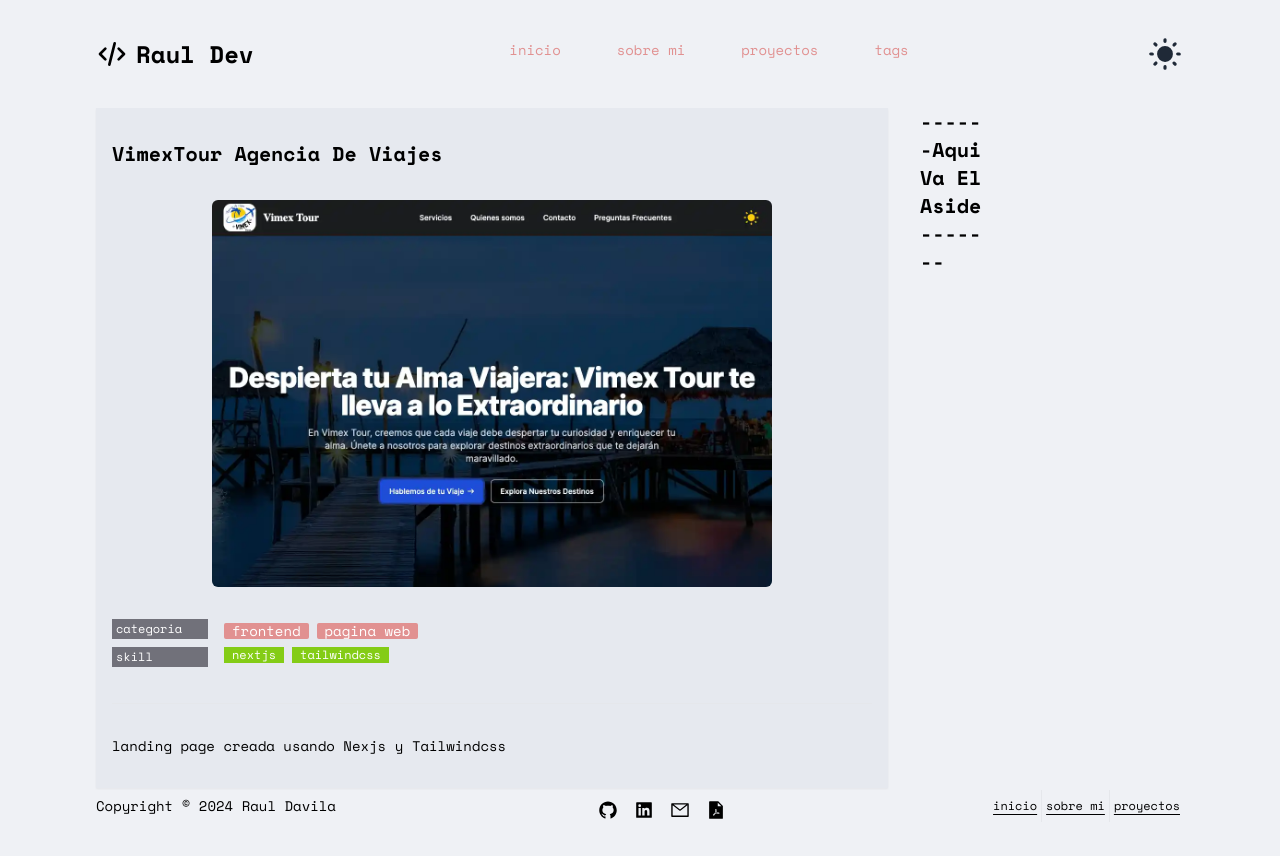
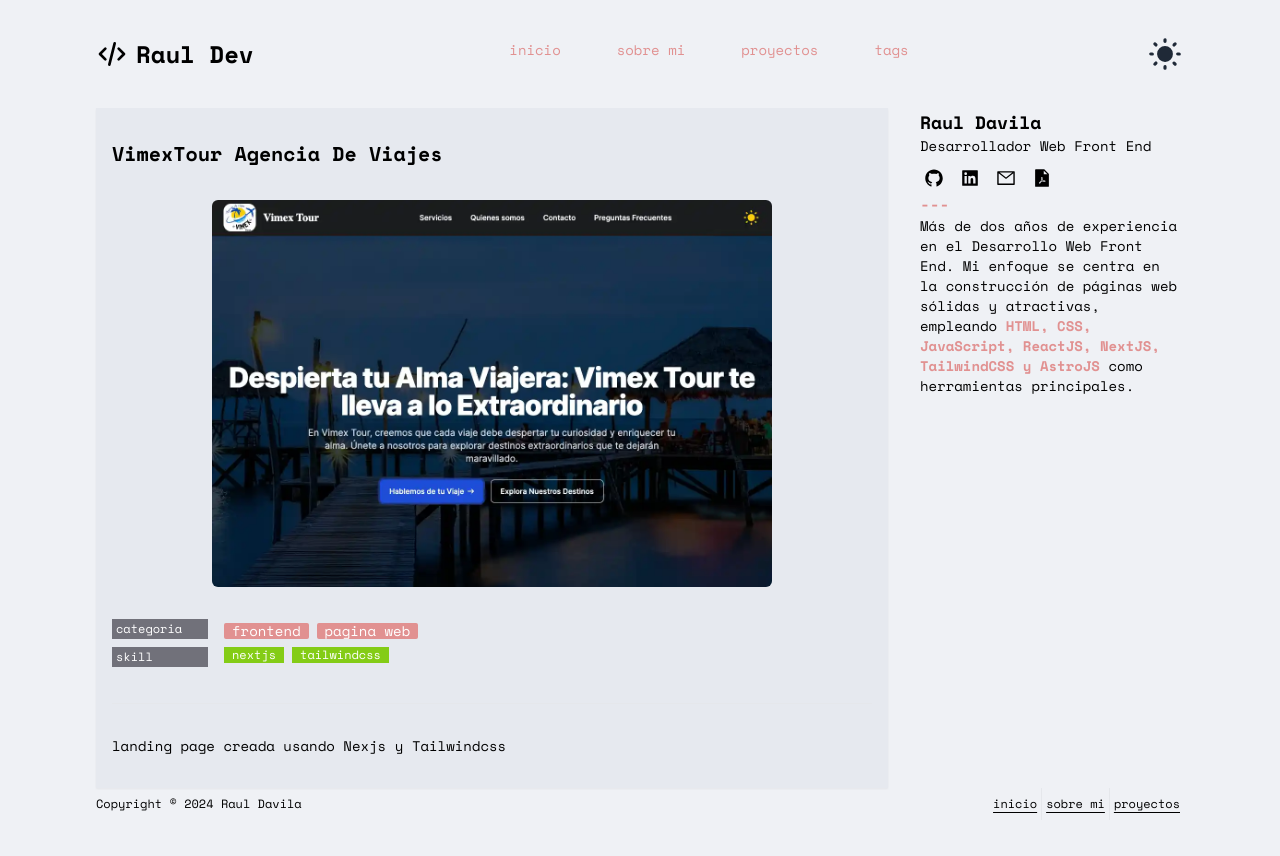
Before and after one commit to magoMercurio/next-portfolio-2024, a Next.js app: page /proyectos/landingpage-web-agencia-viajes in a window 1280 px wide. Built offline with nearby package versions, Linux system fonts and the light colour scheme.

Commit message:
create sidebar

```diff
--- a/src/app/proyectos/[slug]/page.jsx
+++ b/src/app/proyectos/[slug]/page.jsx
@@ -1,6 +1,7 @@
 import Image from "next/image";
 
 import { proyectsdata } from "@/data/proyectdata";
+import { Sidebar } from "@/components/ui/Sidebar";
 
 export function generateStaticParams() {
   return proyectsdata.map((proyecto) => ({
@@ -55,9 +56,8 @@
 
       {/* -------- ASIDE --------- */}
 
-      <aside className="sm:w-1/4">
-        <h1>------aqui va el aside -------</h1>
-      </aside>
+      <Sidebar />
+
     </main>
   );
 }
--- a/src/components/ui/Footer.jsx
+++ b/src/components/ui/Footer.jsx
@@ -10,10 +10,9 @@
 export const Footer = () => {
   return (
     <footer className="mt-auto mb-8 flex flex-row items-center justify-between">
-      <p className="my-auto">
+      <p className="my-auto text-xs">
         <span>Copyright &copy; </span> {new Date().getFullYear()} Raul Davila
       </p>
-      <SocialLinks />
       <nav className="flex flex-row my-auto gap-x-2 sm:gap-x-0 sm:divide-x">
         {navbarLinks.map(({ href, label, ariaLabel }) => (
           <p key={label} className="">
--- /dev/null
+++ b/src/components/ui/Sidebar.jsx
@@ -0,0 +1,20 @@
+import { SocialLinks } from "../SocialLinks"
+
+export const Sidebar = ( ) => {
+  return (
+    <aside className="mb-8">
+      <h2 className=" text-black dark:text-white">
+        Raul Davila
+      </h2>
+      <p className=" text-black dark:text-white">
+        Desarrollador Web Front End
+      </p>
+      <SocialLinks />
+      <span className="accent" >--- </span>
+      <p>
+        Más de dos años de experiencia en el Desarrollo Web Front End. Mi enfoque se centra en la construcción de páginas web sólidas y atractivas, empleando{" "} <span className="accent"> HTML, CSS, JavaScript, ReactJS, NextJS, TailwindCSS y AstroJS{" "}</span> como herramientas principales.
+      </p>
+
+    </aside>
+  )
+}
```
